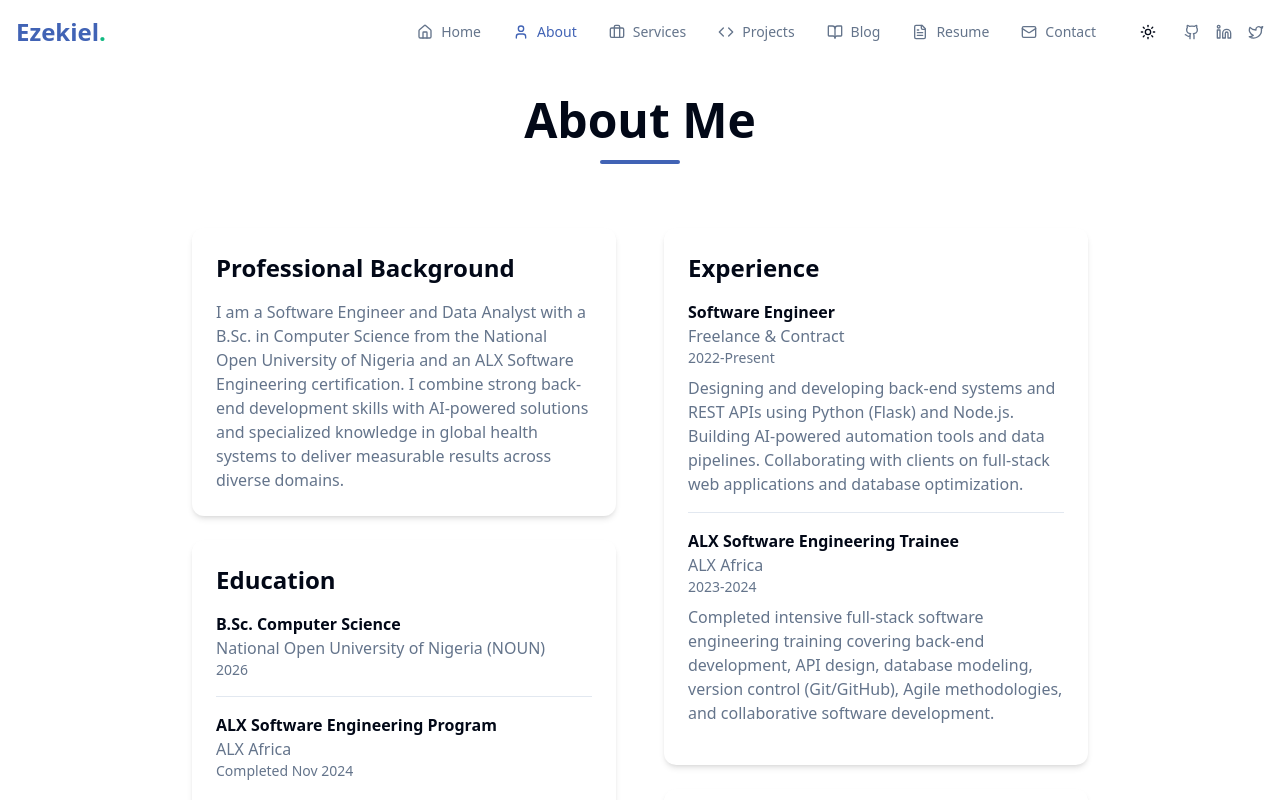
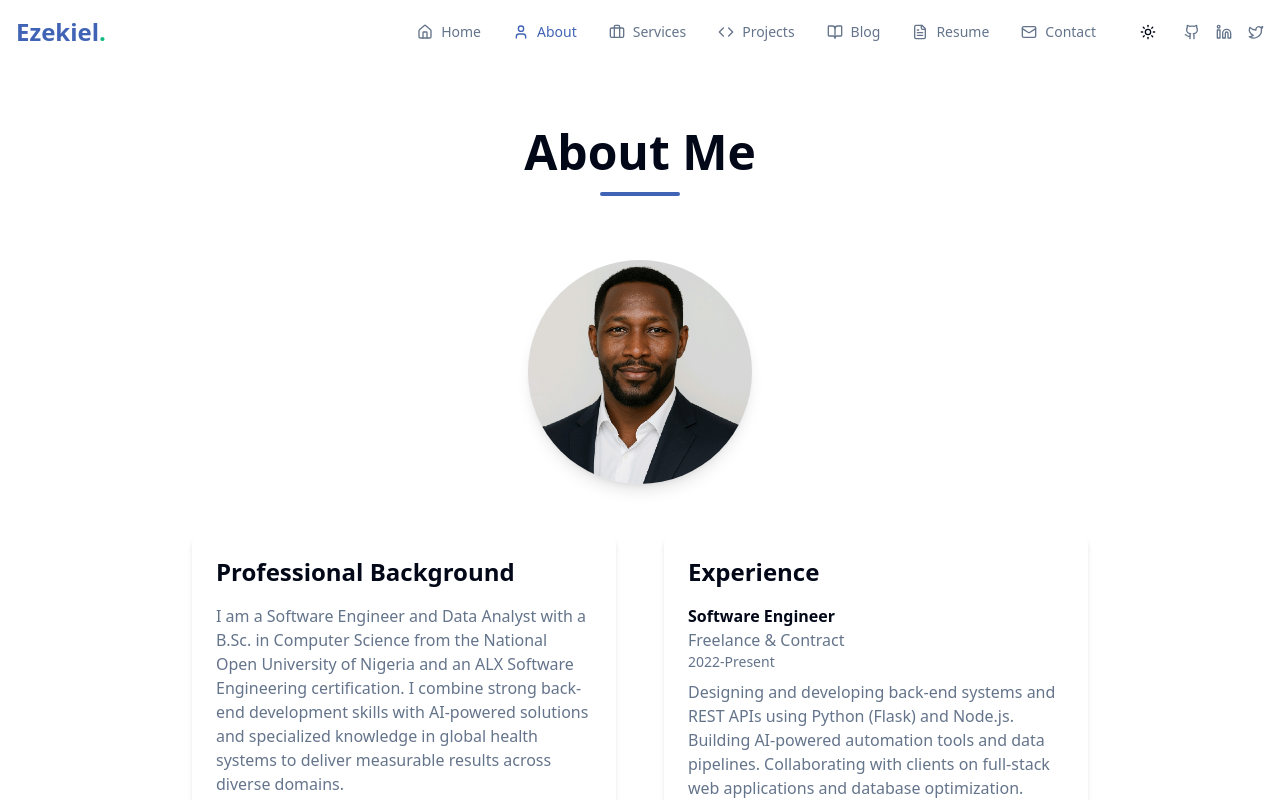
Before and after one commit to izzymarc/porfolio, a React (Vite) app in the folder client/: page /#/about in a window 1280 px wide. Shown: the top 800 px of the page. Built offline with nearby package versions, Linux system fonts and the light colour scheme.

Commit message:
Add profile image to standalone About page (was missing completely)

```diff
--- a/client/src/pages/About.tsx
+++ b/client/src/pages/About.tsx
@@ -2,10 +2,11 @@ import { motion } from "framer-motion";
 import { personalInfo } from "@/constants/data";
 import { Button } from "@/components/ui/button";
 import { Download } from "lucide-react";
+import profileImage from "@/assets/images/profile.jpg";
 
 const About = () => {
   return (
-    <div className="container mx-auto px-4 sm:px-6 lg:px-8">
+    <div className="container mx-auto px-4 sm:px-6 lg:px-8 py-8">
       <div className="max-w-4xl mx-auto">
         <motion.div
           initial={{ opacity: 0, y: 20 }}
@@ -17,6 +18,21 @@ const About = () => {
             About Me
           </h1>
           <div className="h-1 w-20 bg-primary mx-auto mb-6 rounded-full"></div>
+        </motion.div>
+
+        <motion.div
+          initial={{ opacity: 0, scale: 0.9 }}
+          animate={{ opacity: 1, scale: 1 }}
+          transition={{ duration: 0.5, delay: 0.1 }}
+          className="mb-12 flex justify-center"
+        >
+          <div className="relative w-48 h-48 md:w-56 md:h-56 rounded-full bg-muted overflow-hidden shadow-lg">
+            <img
+              src={profileImage}
+              alt="Ezekiel Funom Gwamna"
+              className="w-full h-full object-cover"
+            />
+          </div>
         </motion.div>
 
         <div className="grid grid-cols-1 md:grid-cols-2 gap-12">
```
